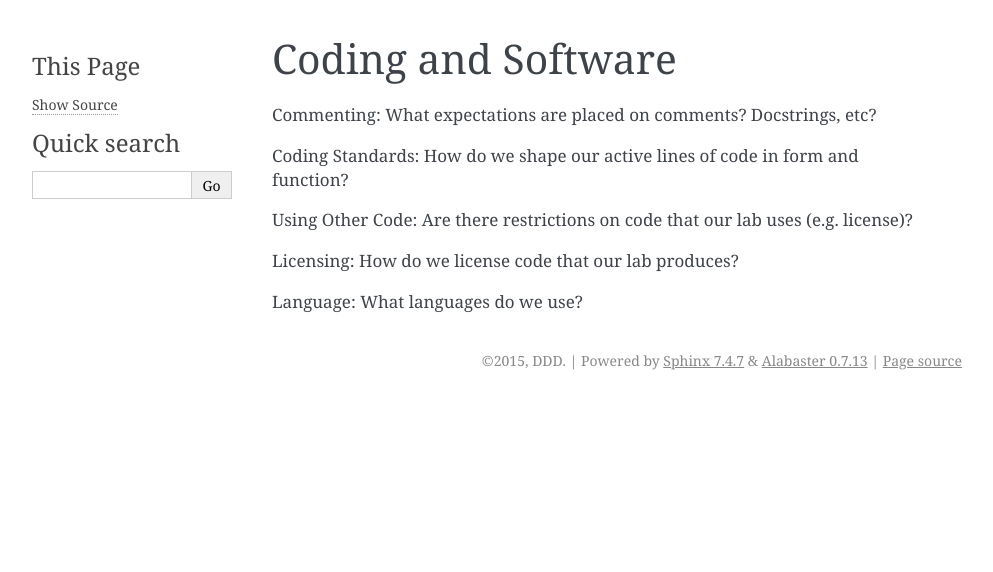
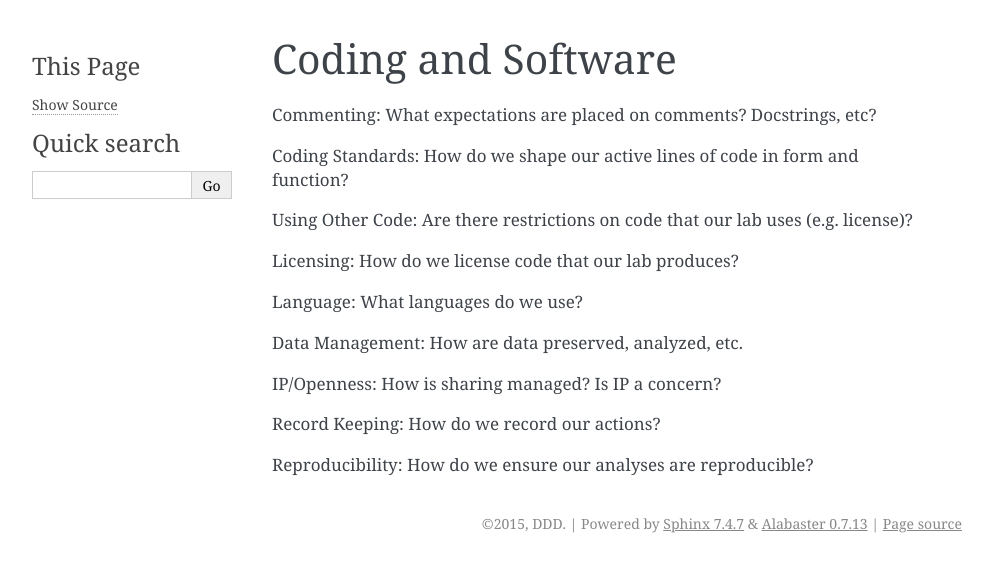
Before and after one commit to lab-carpentry/blueprint-onboarding, a Sphinx documentation site: the page built from source/coding_and_software.rst, in a window 1280 px wide. Shown: the top 572 px of the page, without its empty margins (148-1141 px from the left). Built offline with Sphinx 7.4.7, drawn with Linux system fonts in a browser that asks for light colours.

```diff
--- a/source/coding_and_software.rst
+++ b/source/coding_and_software.rst
@@ -12,3 +12,11 @@ license)?
 Licensing: How do we license code that our lab produces?
 
 Language: What languages do we use?
+
+Data Management: How are data preserved, analyzed, etc.
+
+IP/Openness: How is sharing managed? Is IP a concern?
+
+Record Keeping: How do we record our actions?
+
+Reproducibility: How do we ensure our analyses are reproducible?
```
Also changed, not shown: source/expectations.rst (+0 -8 lines).
